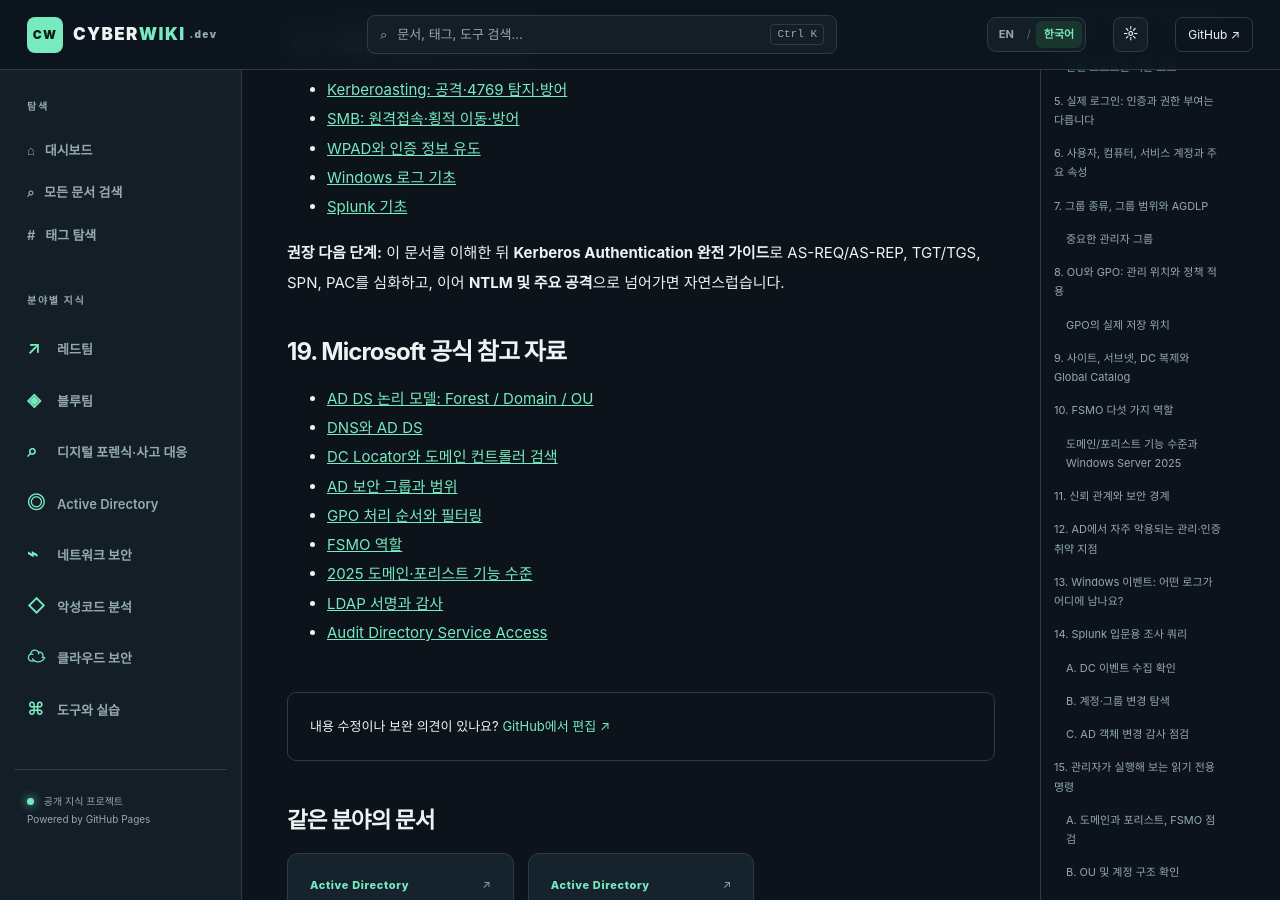
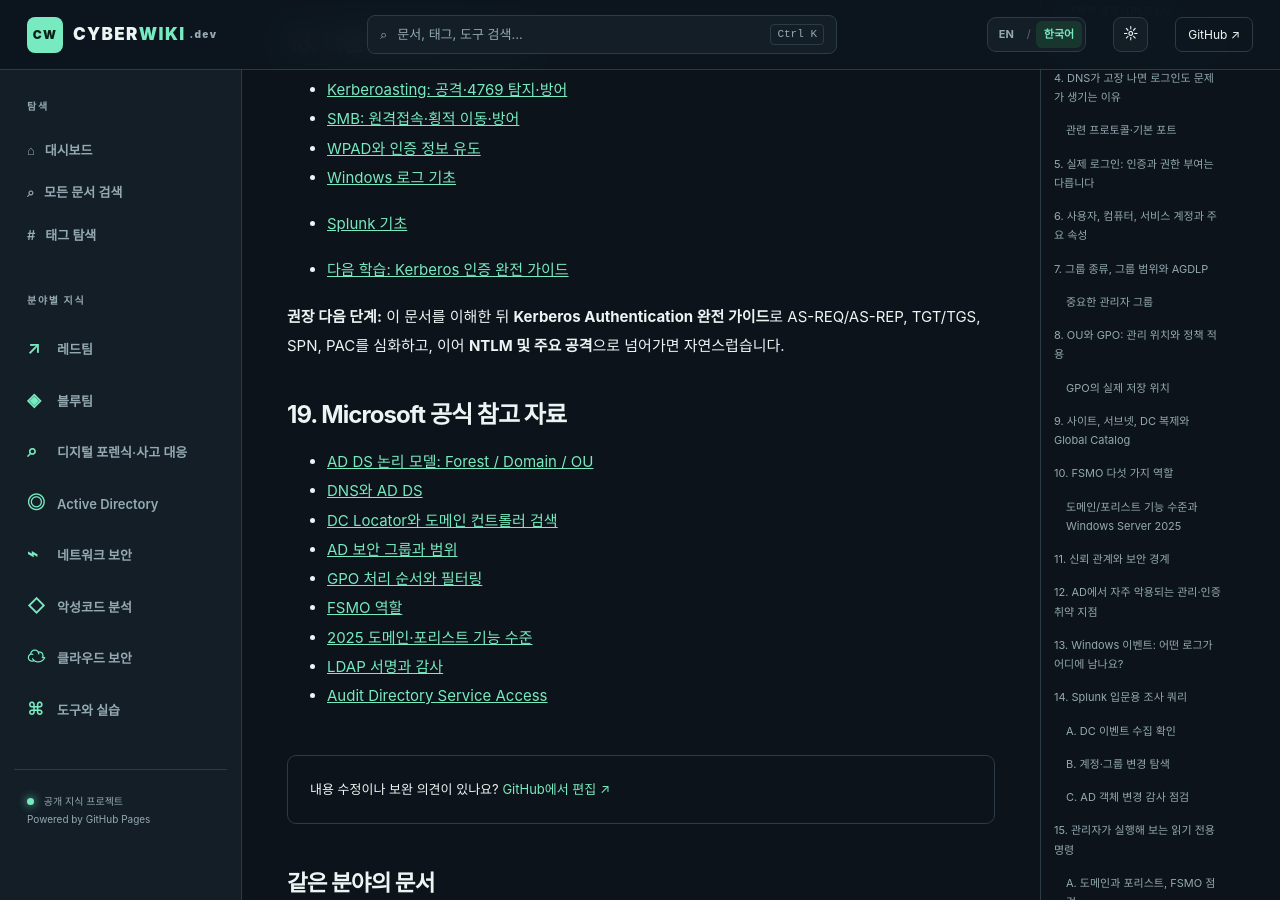
Before and after one commit to DFIDwiz-sketch/cybersecurity-wiki, a Jekyll site: the page built from _ko_articles/active-directory-fundamentals.md, in a window 1280 px wide and 900 px high, scrolled down 14870 px. Built offline with Jekyll 4.4.1, drawn with Linux system fonts in a browser that asks for light colours.

Commit message:
docs: link Kerberos authentication chapter from AD fundamentals

```diff
--- a/_ko_articles/active-directory-fundamentals.md
+++ b/_ko_articles/active-directory-fundamentals.md
@@ -409,6 +409,8 @@ gpresult /r
 - [Windows 로그 기초]({{ '/ko/wiki/windows-logs/' | relative_url }})
 - [Splunk 기초]({{ '/ko/wiki/splunk-basics/' | relative_url }})
 
+- [다음 학습: Kerberos 인증 완전 가이드]({{ '/ko/wiki/kerberos-authentication/' | relative_url }})
+
 **권장 다음 단계:** 이 문서를 이해한 뒤 **Kerberos Authentication 완전 가이드**로 AS-REQ/AS-REP, TGT/TGS, SPN, PAC를 심화하고, 이어 **NTLM 및 주요 공격**으로 넘어가면 자연스럽습니다.
 
 ## 19. Microsoft 공식 참고 자료
```
